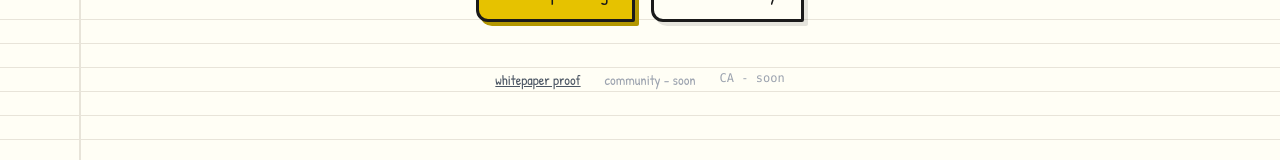
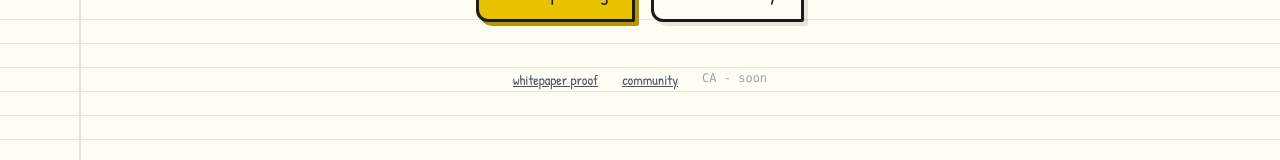
Before and after one commit to realdoomsman/file-coin, a Next.js app: page / in a window 1280 px wide. Shown: the part 485-645 px from the top of the page. Built offline with nearby package versions, Linux system fonts and the light colour scheme.

Commit message:
feat: link community to X community page

```diff
--- a/app/page.tsx
+++ b/app/page.tsx
@@ -40,7 +40,14 @@ export default function Home() {
           >
             whitepaper proof
           </a>
-          <span className="text-gray-400">community - soon</span>
+          <a
+            href="https://x.com/i/communities/2005455614583988287"
+            target="_blank"
+            rel="noopener noreferrer"
+            className="hover:text-black transition underline"
+          >
+            community
+          </a>
           <span className="font-mono text-xs text-gray-400">CA - soon</span>
         </div>
       </section>
```
